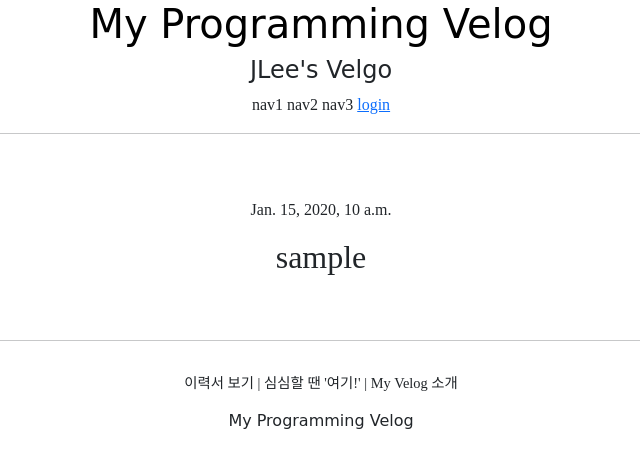
After one commit to NAJIRAGI/django, a Django app: page /account/detail/1 in a window 1280 px wide. The commit adds this page. Shown: the top 468 px of the page, without its empty margins (319-959 px from the left). Run offline with Django 4.2, Linux system fonts and the light colour scheme; tables that the repository leaves empty hold one stand-in row (values such as "Sample post"); some libraries are stand-ins or nearby versions; some web fonts are replaced.

Commit message:
djust django course 24 commit

```diff
--- /dev/null
+++ b/accountapp/templates/accountapp/detail.html
@@ -0,0 +1,19 @@
+{% extends 'base.html' %}
+{% load bootstrap4 %}
+
+
+{% block content %}
+
+    <div>
+        <div style="text-align: center; max-width: 500px; margin: 4rem auto;">
+            <p>
+                {{ target_user.date_joined }}
+            </p>
+            <h2 style="font-family: 'NanumSquareNeoOTF-Bd'">
+                {{ target_user.username }}
+            </h2>
+        </div>
+    </div>
+
+
+{% endblock %}
--- a/accountapp/urls.py
+++ b/accountapp/urls.py
@@ -1,7 +1,7 @@
 from django.contrib.auth.views import LoginView, LogoutView
 from django.urls import path
 
-from accountapp.views import helloworld, AccountCreateView
+from accountapp.views import helloworld, AccountCreateView, AccountDetailView
 
 app_name = "accountapp"
 
@@ -12,4 +12,6 @@ urlpatterns = [
     path('create/', AccountCreateView.as_view(), name='create'),
     path('login/', LoginView.as_view(template_name = 'accountapp/login.html'), name = 'login'),
     path('logout/', LogoutView.as_view(), name='logout'),
+          # 해당 유저 정보를 골라오기 위해 Primary Key를 인자값으로 가져온다.
+    path('detail/<int:pk>', AccountDetailView.as_view(), name='detail'),
 ]
--- a/accountapp/views.py
+++ b/accountapp/views.py
@@ -3,7 +3,7 @@ from django.contrib.auth.models import User
 from django.http import HttpResponse, HttpResponseRedirect
 from django.shortcuts import render
 from django.urls import reverse, reverse_lazy
-from django.views.generic import CreateView
+from django.views.generic import CreateView, DetailView
 
 from accountapp.models import HelloWorld
 
@@ -39,3 +39,12 @@ class AccountCreateView(CreateView):
                   # revers_lazy 함수는 url이 필요한 시점에 url을 생성하고 반환한다. 현재 구문에서 success_url (성공 시) 이기 때문에 reverse_lazy를 사용.
     success_url = reverse_lazy('accountapp:helloworld') # 성공 시 어느 url로 전달할 것인가?
     template_name = 'accountapp/create.html' # 어떤 template를 보여줄 것인가?
+
+# Django Generic에 있는 DetailView를 상속 받는 Class 생성
+class AccountDetailView(DetailView):
+    # Django 기본제공 Model - User 사용
+    model = User
+    # 다른 사람의 정보를 볼 때 기본 user 사용 시 내 정보를 투영하여 보기 때문에 따로 설정이 필요
+    context_object_name = 'target_user'
+    # 읽어온 정보를 출력할 template만 필요하므로 template_name만 필요.
+    template_name = 'accountapp/detail.html'
--- a/template/header.html
+++ b/template/header.html
@@ -1,6 +1,6 @@
     <div class="velog_header">
         <div>
-            <h1 class="velog_logo">My Programming Velog</h1>
+            <a href="{% url 'accountapp:helloworld' %}" style="text-decoration:none; color: black; "><h1 class="velog_logo">My Programming Velog</h1></a>
             <h4 class="velog_header_writer">JLee's Velgo</h4>
         </div>
         <div>
@@ -15,6 +15,9 @@
             </a>
             <!-- 유저가 로그인 되어 있을 경우 -->
             {% else %}
+            <a href="{% url 'accountapp:detail' pk=user.pk %}">
+                <span>My page</span>
+            </a>
             <!-- logout 창으로 넘어가는 화면으로 전송되는 메뉴를 보여주고, url 값을 next 인자에 넣고 전달 -->
             <a href="{% url 'accountapp:logout' %}?next={{ request.path }}">
                 <span>logout</span>
```
